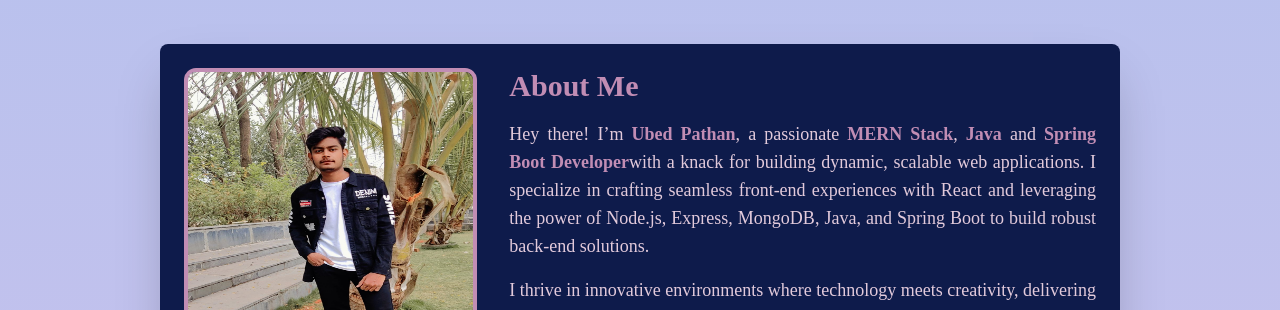
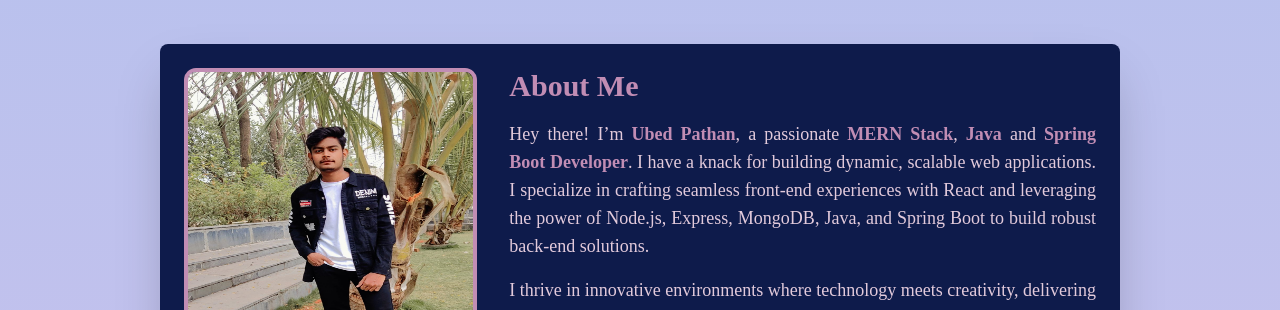
Before and after one commit to Ubed-pathan/portfolio, a React (Vite) app: page / in a window 1280 px wide. Shown: the part 940-1250 px from the top of the page. Built offline with nearby package versions, Linux system fonts and the light colour scheme.

Commit message:
portfolio

```diff
--- a/src/section/About.jsx
+++ b/src/section/About.jsx
@@ -20,8 +20,8 @@ function About() {
             Hey there! I’m <span className="text-customDarkPink font-bold">Ubed Pathan</span>, a passionate
             <span className="text-customDarkPink font-bold"> MERN Stack</span>,
             <span className="text-customDarkPink font-bold"> Java</span> and
-            <span className="text-customDarkPink font-bold"> Spring Boot Developer</span>
-            with a knack for building dynamic, scalable web applications. I specialize in crafting seamless front-end experiences with React and leveraging the power of Node.js, Express, MongoDB, Java, and Spring Boot to build robust back-end solutions.
+            <span className="text-customDarkPink font-bold"> Spring Boot Developer</span>.
+            I have a knack for building dynamic, scalable web applications. I specialize in crafting seamless front-end experiences with React and leveraging the power of Node.js, Express, MongoDB, Java, and Spring Boot to build robust back-end solutions.
           </p>
           <p className="text-customLightPink text-lg leading-7 text-justify mt-4">
           I thrive in innovative environments where technology meets creativity, delivering secure and efficient solutions. With a problem-solving mindset and a keen eye for detail, I excel in both collaborative and independent projects. I’m committed to continuous learning, staying current with emerging tech, and transforming complex ideas into clean, maintainable code.
```
